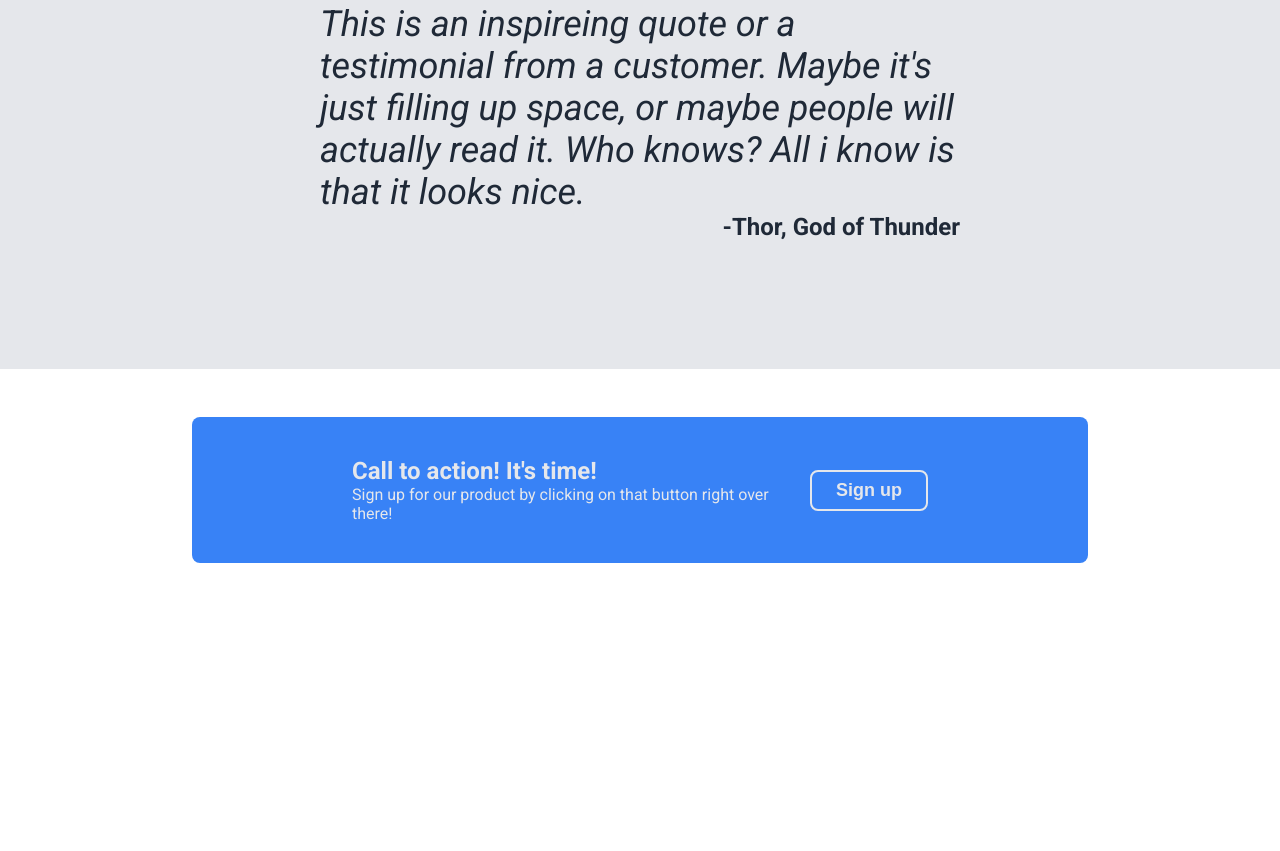
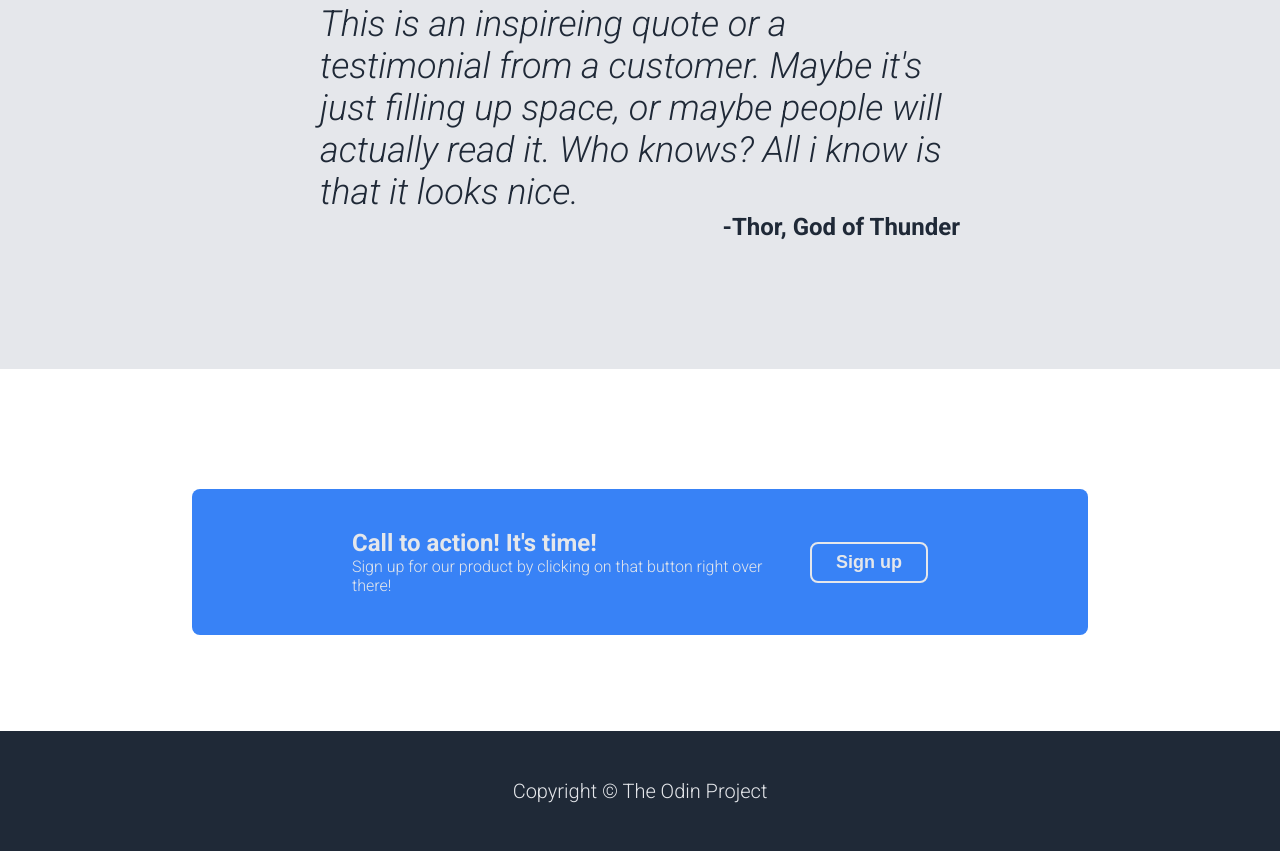
Before and after one commit to solitdio079/odin-css-project, a plain HTML site: page index.html in a window 1280 px wide. Shown: the part 1108-1959 px from the top of the page. Before the commit the page ends 1671 px from the top, so only its background shows below. Drawn offline with Linux system fonts and the light colour scheme; a web font is replaced by a local one.

Commit message:
Add footer section

```diff
--- a/index.html
+++ b/index.html
@@ -32,7 +32,7 @@
             </div>
 
             <div class="right">
-               <div class="placeholder">
+               <div class="placeholder light">
                 <p> this is a placeholder for an image</p>
                </div>
             </div>
@@ -86,7 +86,7 @@
 
         <section class="call-to-action">
             <div class="card">
-                <div class="left">
+                <div class="left light">
                     <span class="title">Call to action! It's time!</span>
                     Sign up for our product by clicking on that button right over there!
                 </div>
@@ -96,7 +96,9 @@
             </div>
         </section>
 
-    <div class="footer"></div>
+    <div class="footer">
+        Copyright © The Odin Project
+    </div>
 
 </body>
 </html>
--- a/style.css
+++ b/style.css
@@ -11,6 +11,9 @@ body{
 body > *{
     padding: 0 12rem;
 }
+.light{
+    font-weight: 300;
+}
 
 ul{
     list-style-type: none;
@@ -18,6 +21,7 @@ ul{
     padding: 0;
     display: flex;
     align-items: center;
+    font-weight: 300;
 }
 
 a{
@@ -69,6 +73,7 @@ a{
 .hero .left p {
     font-size: 18px;
     color: #E5E7EB;
+    font-weight: 300;
 }
 .hero .left button{
     background-color: #3882F6;
@@ -150,6 +155,7 @@ a{
     font-style: italic;
     display: flex;
     justify-content: center;
+    font-weight: 300;
 }
 
 .quote .author {
@@ -164,7 +170,7 @@ a{
 /* call to action */
 
 .call-to-action {
-    margin-top: 24px;
+    padding: 96px 12rem;
     display: flex;
     justify-content: center;
     align-items: center;
@@ -211,3 +217,15 @@ a{
     font-weight: bold;
     font-size: 24px;
 }
+
+.footer{
+    display: flex;
+    padding-top: 48px;
+    padding-bottom: 48px;
+    background-color: #1F2937;
+    color: #E5E7EB;
+    display: flex;
+    justify-content: center;
+    font-size: 20px;
+    font-weight: 300;
+}
```
